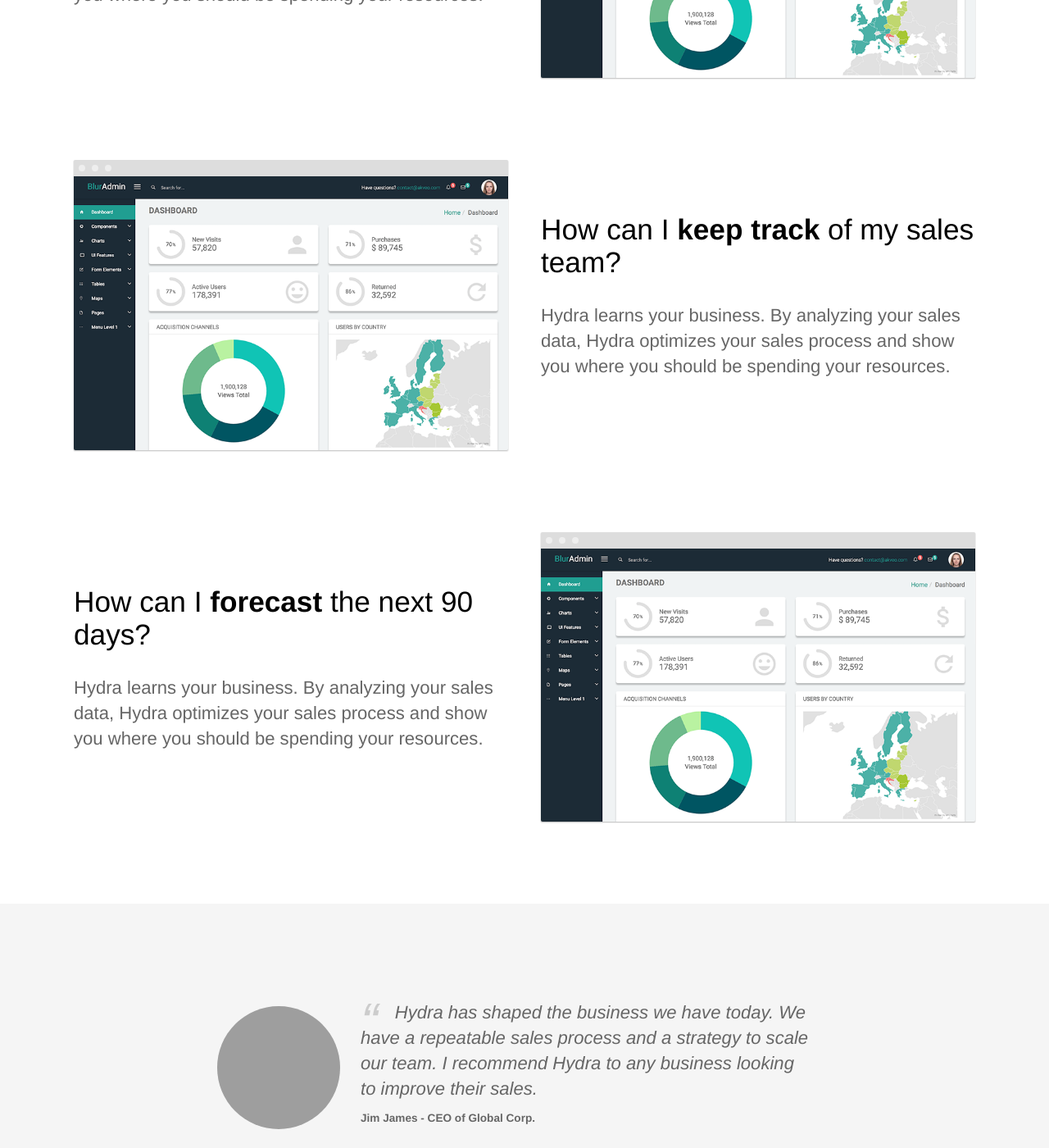
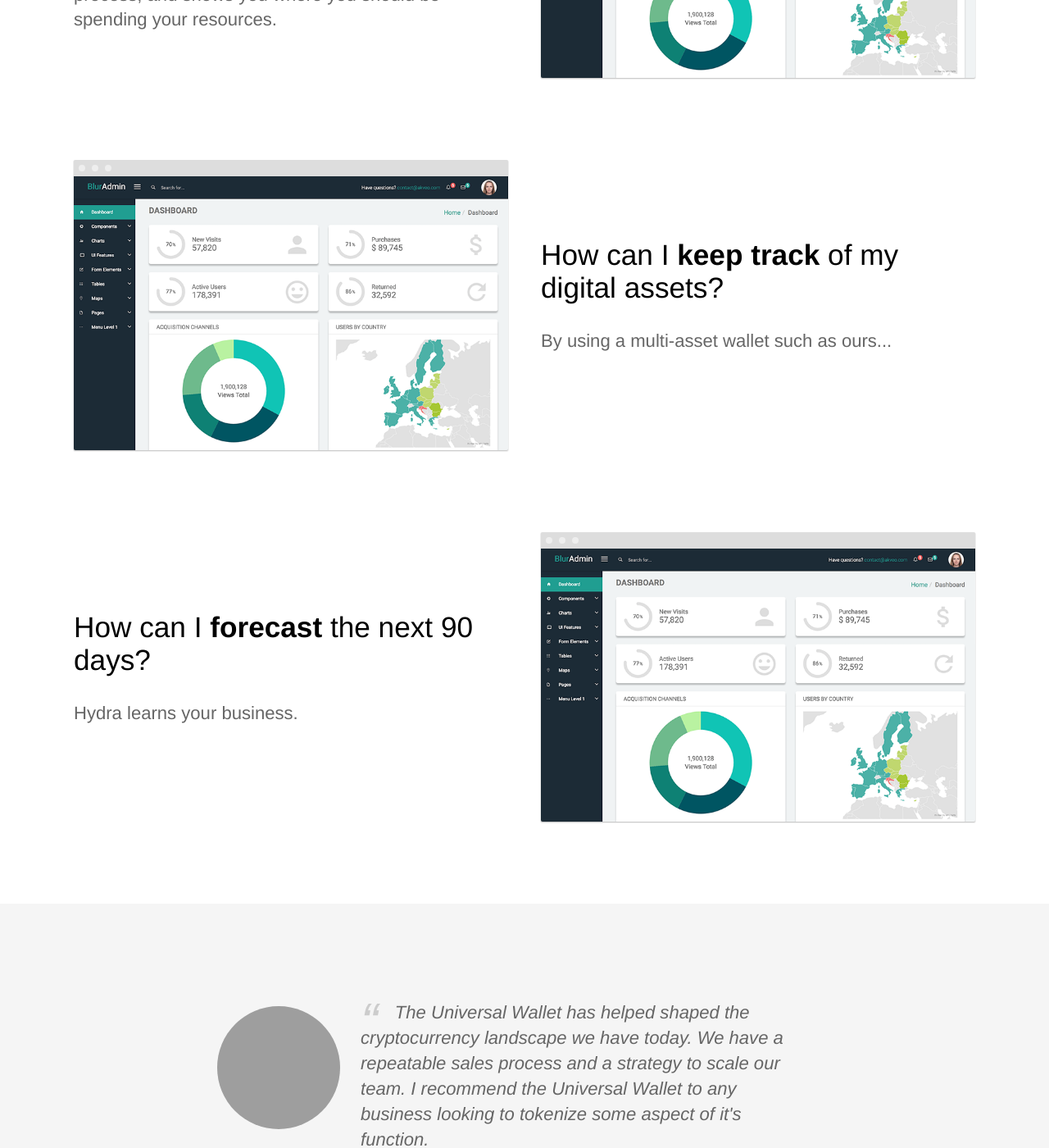
Before and after one commit to CloudCannon/hydra-jekyll-template, a Jekyll site: the page built from index.html, in a window 1280 px wide and 1400 px high, scrolled down 1296 px. Shown: the whole window at 82% size. Built offline with Jekyll 4.4.1, drawn with Linux system fonts in a browser that asks for light colours; some of the changed text lies outside the part shown; grey boxes are pictures that could not be loaded.

Commit message:
Updated 'index.html' via CloudCannon

```diff
--- a/index.html
+++ b/index.html
@@ -4,8 +4,8 @@
 ---
 <section class="hero">
 	<div class="text-container">
-		<h1 class="editable">The last sales CRM <strong>you'll ever need</strong></h1>
-		<p class="subtext editable">Track and optimize your sales team in real time.</p>
+		<h1 class="editable">The last wallet <strong>you'll ever need</strong></h1>
+		<p class="subtext editable">Track and optimize your digital asset portfolio's in real time.</p>
 		<div class="cta button alt"><a href="/sign-up/">Get Started Free</a></div>
 		<div>
 			<img src="/images/dashboard.png" alt="Screenshot" class="screenshot editable" />
@@ -17,8 +17,8 @@
 	<section>
 		<div class="container flex">
 			<div class="text editable">
-				<h2>How can we <strong>double</strong> our sales revenue?</h2>
-				<p>Hydra learns your business. By analyzing your sales data, Hydra optimizes your sales process and show you where you should be spending your resources. </p>
+				<h2>How can we call ourselves <strong>Universal</strong> Wallet?</h2>
+				<p>Universal Wallet adapts to your business goals. By analyzing the competition's market moves & strategies, Universal Wallet optimizes the entire process; and shows you where you should be spending your resources. </p>
 			</div>
 			<div class="image">
 				<img src="/images/dashboard.png" alt="Screenshot" class="screenshot editable" />
@@ -29,8 +29,8 @@
 	<section>
 		<div class="container flex">
 			<div class="text editable">
-				<h2>How can I <strong>keep track</strong> of my sales team?</h2>
-				<p>Hydra learns your business. By analyzing your sales data, Hydra optimizes your sales process and show you where you should be spending your resources.</p>
+				<h2>How can I <strong>keep track</strong> of my digital assets?</h2>
+				<p>By using a multi-asset wallet such as ours...</p>
 			</div>
 			<div class="image">
 				<img src="/images/dashboard.png" alt="Screenshot" class="screenshot editable" />
@@ -42,7 +42,7 @@
 		<div class="container flex">
 			<div class="text editable">
 				<h2>How can I <strong>forecast</strong> the next 90 days?</h2>
-				<p>Hydra learns your business. By analyzing your sales data, Hydra optimizes your sales process and show you where you should be spending your resources.</p>
+				<p>Hydra learns your business.</p>
 			</div>
 			<div class="image">
 				<img src="/images/dashboard.png" alt="Screenshot" class="screenshot editable" />
@@ -55,15 +55,15 @@
 			<div class="testimonial-block">
 				<div class="square-image"><img src="https://source.unsplash.com/6anudmpILw4/600x400" alt="Jim James" class="editable"></div>
 				<blockquote>
-					<p class="editable">Hydra has shaped the business we have today. We have a repeatable sales process and a strategy to scale our team. I recommend Hydra to any business looking to improve their sales.</p>
-					<p class="editable author">Jim James - CEO of Global Corp.</p>
+					<p class="editable">The Universal Wallet has helped shaped the cryptocurrency landscape we have today. We have a repeatable sales process and a strategy to scale our team. I recommend the Universal Wallet to any business looking to tokenize some aspect of it's function.</p>
+					<p class="editable author">Dane Walter - CEO of UniBit Labs LLC.</p>
 				</blockquote>
 			</div>
 		</div>
 	</section>
 
 	<section class="bottom-cta">
-		<h2 class="editable"><strong>Improve</strong> your sales process today</h2>
+		<h2 class="editable"><strong>Improve</strong> your digital asset holdings today!</h2>
 		<div class="button alt"><a href="#">Get Started Free</a></div>
 	</section>
 </div>
```
